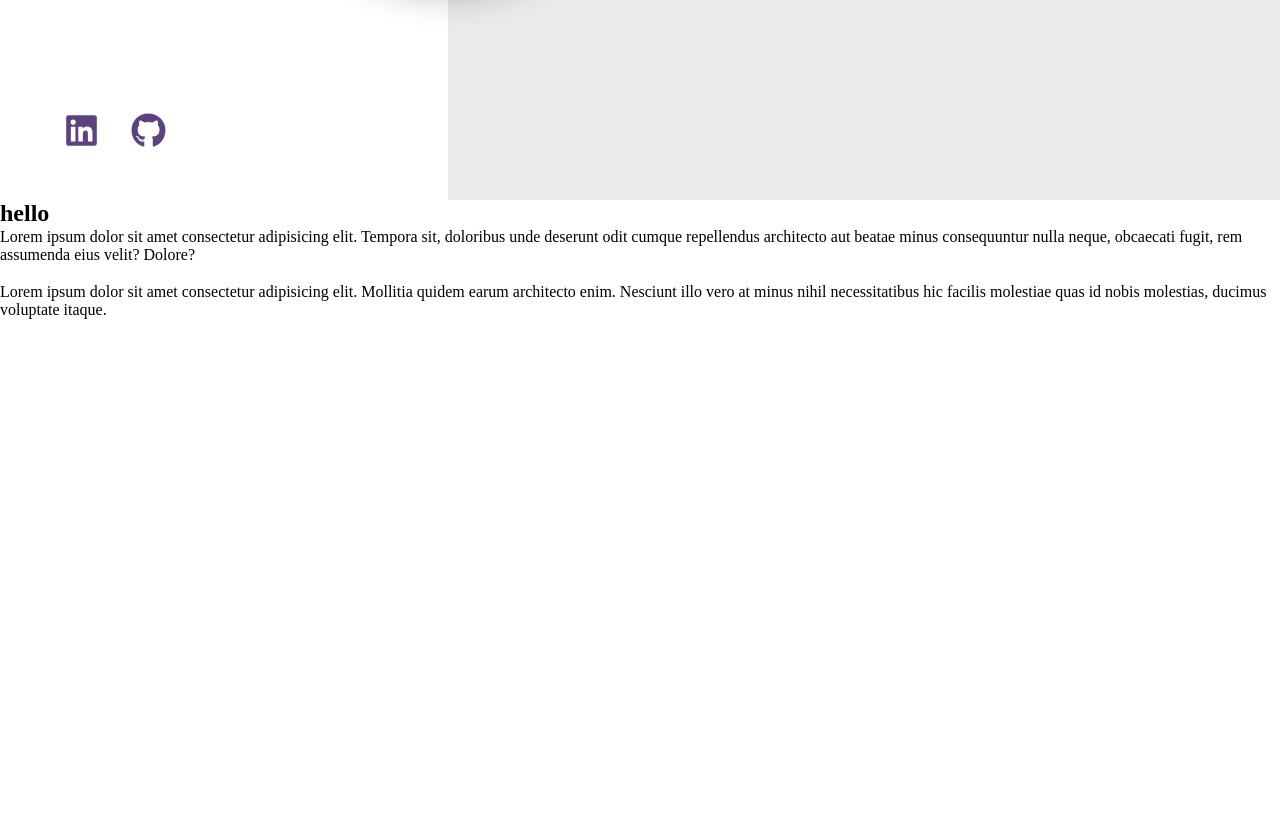
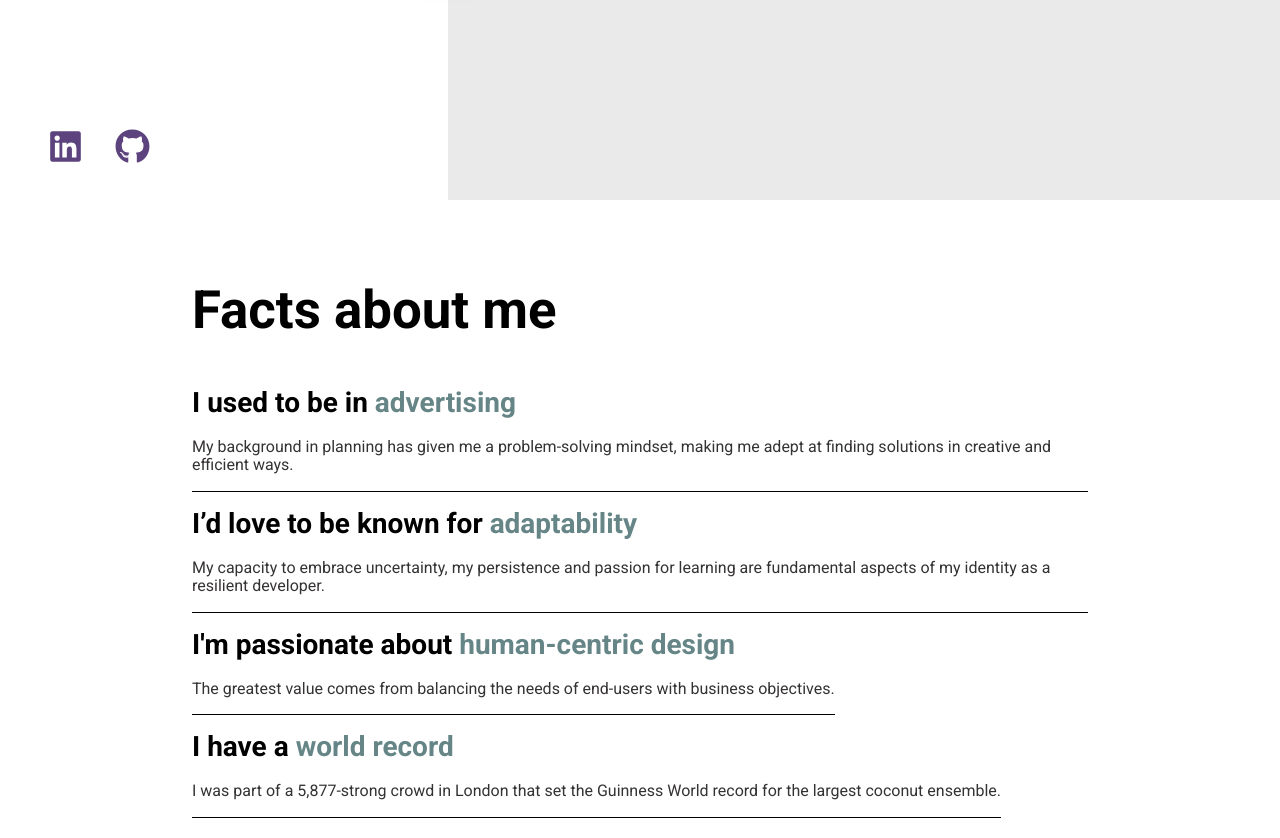
Before and after one commit to staceyjf/staceyjf.github.io, a React (Vite) app: page / in a window 1280 px wide. Shown: the part 600-1438 px from the top of the page. Built offline with nearby package versions, Linux system fonts and the light colour scheme.

Commit message:
about section add

```diff
--- a/src/components/AboutSection/AboutSection.jsx
+++ b/src/components/AboutSection/AboutSection.jsx
@@ -1,4 +1,4 @@
-import { useContext } from "react";
+import { useContext, useEffect } from "react";
 
 import { NavigationContext } from "../../context/NavigationContextProvider.jsx";
 
@@ -7,34 +7,54 @@ import styles from "./AboutSection.module.scss";
 function AboutSection() {
   const { aboutRef } = useContext(NavigationContext);
 
+  useEffect(() => {
+    document.title = "Getting to know me";
+    return () => (document.title = "Welcome to Stacey Fanner's portfolio");
+  }, []);
+
   return (
     <div className={styles.about} ref={aboutRef}>
-      <div className="line-styling">
-        <div className="style-circle"></div>
-        <div className="style-circle"></div>
-        <div className="style-line"></div>
-      </div>
-      <div className="about-body">
-        <div className="about-description">
-          <h2>hello</h2>
-          <p>
-            Lorem ipsum dolor sit amet consectetur adipisicing elit. Tempora
-            sit, doloribus unde deserunt odit cumque repellendus architecto aut
-            beatae minus consequuntur nulla neque, obcaecati fugit, rem
-            assumenda eius velit? Dolore?
-            <br />
-            <br />
-            Lorem ipsum dolor sit amet consectetur adipisicing elit. Mollitia
-            quidem earum architecto enim. Nesciunt illo vero at minus nihil
-            necessitatibus hic facilis molestiae quas id nobis molestias,
-            ducimus voluptate itaque.
-          </p>
-        </div>
-        <div className="about-img">
-          {/* <img
-            src={aboutData.image === 2 ? theme.aboutimg1 : theme.aboutimg2}
-            alt=""
-          /> */}
+      <div className={styles.about_body}>
+        <div className={styles.about_description}>
+          <h2>Facts about me</h2>
+          <div className={styles.about_option_item}>
+            <h4 className={styles.about_option_h4}>
+              I used to be in <span>advertising</span>
+            </h4>
+            <p className={styles.about_option_p}>
+              My background in planning has given me a problem-solving mindset,
+              making me adept at finding solutions in creative and efficient
+              ways.
+            </p>
+          </div>
+          <div className={styles.about_option_item}>
+            <h4 className={styles.about_option_h4}>
+              I’d love to be known for <span>adaptability</span>
+            </h4>
+            <p className={styles.about_option_p}>
+              My capacity to embrace uncertainty, my persistence and passion for
+              learning are fundamental aspects of my identity as a resilient
+              developer.
+            </p>
+          </div>
+          <div className={styles.about_option_item}>
+            <h4 className={styles.about_option_h4}>
+              I'm passionate about<span> human-centric design</span>
+            </h4>
+            <p className={styles.about_option_p}>
+              The greatest value comes from balancing the needs of end-users
+              with business objectives.
+            </p>
+          </div>
+          <div className={styles.about_option_item}>
+            <h4 className={styles.about_option_h4}>
+              I have a <span>world record</span>
+            </h4>
+            <p className={styles.about_option_p}>
+              I was part of a 5,877-strong crowd in London that set the Guinness
+              World record for the largest coconut ensemble.
+            </p>
+          </div>
         </div>
       </div>
     </div>
--- a/src/components/AboutSection/AboutSection.module.scss
+++ b/src/components/AboutSection/AboutSection.module.scss
@@ -1,93 +1,69 @@
+@use "../../scss/partials/brand-variables" as bv;
+@use "../../scss/partials/queries" as q;
+
 .about {
   min-height: 100vh;
   position: relative;
-}
+  @include bv.font--primary(400);
 
-.about .line-styling {
-  position: absolute;
-  top: 50px;
-  left: 50%;
-  transform: translateX(-50%);
-  height: 50px;
-  width: 85%;
-
-  display: flex;
-  align-items: center;
-  justify-content: space-between;
-}
-
-.about .line-styling .style-circle {
-  width: 10px;
-  height: 10px;
-  border-radius: 50%;
-}
-.about .line-styling .style-line {
-  width: 95%;
-  height: 5px;
-  border-radius: 10px;
-}
-
-.about-body {
+  &_body {
     display: flex;
     flex-direction: row;
     align-items: center;
     justify-content: space-around;
-  padding-top: 8rem;
-  height: fit-content;
+    padding-top: 5rem;
+    height: 100%;
   }
 
-.about-description {
+  &_description {
     display: flex;
     flex-direction: column;
     align-items: flex-start;
     justify-content: space-evenly;
-  flex: 0.5;
+    row-gap: 1em;
+    flex: 0.7;
     width: 100%;
     height: fit-content;
+
+    & h2 {
+      margin-bottom: 40px;
+      font-size: 3.5rem;
     }
 
-.about-description > h2 {
-  margin-bottom: 40px;
-  font-size: 3.5rem;
-  font-family: var(--primaryFont);
+    & p {
+      font-size: 1rem;
+      color: bv.$dark-color;
+      margin-bottom: 1em;
+    }
   }
 
-.about-description > p {
-  font-size: 1.25rem;
-  color: #e0d9d9;
-  font-family: var(--primaryFont);
+  &_option {
+    &_item {
+      display: flex;
+      flex-direction: column;
+      border-bottom: 1px solid black;
+      row-gap: 0.75em;
     }
 
-.about-img {
-  margin-top: 40px;
-  pointer-events: none;
+    &_h4 {
+      margin: 0 0 0.25em 0;
+      font-size: 1.75rem;
+
+      > span {
+        color: bv.$secondary-color;
+      }
+    }
   }
 
-.about-img > img {
-  width: 380px;
-  flex: 0.5;
-}
-
-@media (min-width: 992px) and (max-width: 1380px) {
-  .about-description > h2 {
+  @media (min-width: 901px) and (max-width: 1380px) {
+    &_description h2 {
       font-size: 3.3rem;
       margin-bottom: 30px;
     }
-  .about-description > p {
-    font-size: 1.15rem;
   }
 
-  .about-img > img {
-    width: 300px;
-  }
-}
-
-@media screen and (max-width: 992px) {
-  .about .line-styling {
-    top: 20px;
-  }
-
-  .about-body {
+  @include q.tablet {
+    &_body {
       padding-top: 2rem;
       display: flex;
       flex-direction: column-reverse;
@@ -95,60 +71,31 @@
       justify-content: space-evenly;
     }
 
-  .about-description {
+    &_description {
       flex: 0.6;
       box-sizing: border-box;
-    /* padding: 5% 10%; */
       padding: 20px;
     }
 
-  .about-description > h2 {
+    &_description h2 {
       font-size: 3rem;
       margin-bottom: 20px;
     }
-
-  .about-description > p {
-    font-size: 1.1rem;
   }
 
-  .about-img > img {
-    width: 250px;
-    flex: 0.4;
-  }
-}
-
-@media screen and (max-width: 800px) {
-  .about .line-styling .style-circle {
-    width: 8px;
-    height: 8px;
-    border-radius: 50%;
-  }
-  .about-description > h2 {
-    align-self: center;
-  }
-}
-
-@media screen and (max-width: 600px) {
-  .about .line-styling .style-circle {
-    width: 5px;
-    height: 5px;
-    border-radius: 50%;
-  }
-  .about .line-styling .style-line {
-    width: 93%;
-    height: 3px;
-    border-radius: 10px;
-  }
-
-  .about-description > h2 {
+  @include q.phone {
+    &_description h2 {
       font-size: 2.5rem;
     }
 
-  .about-description > p {
+    &_description p {
       font-size: 0.95rem;
     }
 
-  .about-img > img {
-    width: 200px;
+    &_option {
+      &_h4 {
+        font-size: 1.5rem;
       }
     }
+  }
+}
--- a/src/components/Navbar/Navbar.jsx
+++ b/src/components/Navbar/Navbar.jsx
@@ -52,18 +52,6 @@ function Navbar() {
       <div className={styles.nav_left_wrapper}>Stacey Fanner</div>
       {!isMobile && (
         <div className={styles.nav_menu_wrapper}>
-          {/* <Link className={buttonStyles} to="#intro">
-            Home
-          </Link>
-          <Link className={buttonStyles} to="#about">
-            About
-          </Link>
-          <Link className={buttonStyles} to="/">
-            Work
-          </Link>
-          <Link className={buttonStyles} to="/">
-            Contact
-          </Link> */}
           <button
             className={styles.buttonStyles}
             onClick={() => scrollToSection(introRef)}
@@ -86,13 +74,13 @@ function Navbar() {
       {isMobile && isHamburgerOpen && (
         <div className={styles.nav_mobile_wrapper}>
           <button
-            // className={buttonStyles}
+            className={styles.buttonStyles}
             onClick={() => scrollToSection(introRef)}
           >
             Home
           </button>
           <button
-            // className={buttonStyles}
+            className={styles.buttonStyles}
             onClick={() => scrollToSection(aboutRef)}
           >
             About
--- a/src/pages/MainPage/MainPage.jsx
+++ b/src/pages/MainPage/MainPage.jsx
@@ -1,14 +1,8 @@
-import { useEffect, useRef } from "react";
 import Navbar from "../../components/Navbar/Navbar";
 import IntroSection from "../../components/IntroSection/IntroSection";
 import AboutSection from "../../components/AboutSection/AboutSection";
 
 function MainPage() {
-  useEffect(() => {
-    document.title = "Welcome to Stacey Fanner's portfolio";
-    return () => (document.title = "Welcome to Stacey Fanner's portfolio");
-  }, []);
-
   return (
     <div>
       <Navbar />
--- a/src/scss/partials/_queries.scss
+++ b/src/scss/partials/_queries.scss
@@ -11,7 +11,7 @@
 }
 
 @mixin laptop {
-  @media only screen and (max-width: 1100px) {
+  @media only screen and (max-width: 1380px) {
     @content;
   }
 }
```
Lines whose indentation alone changed are shown as unchanged.
